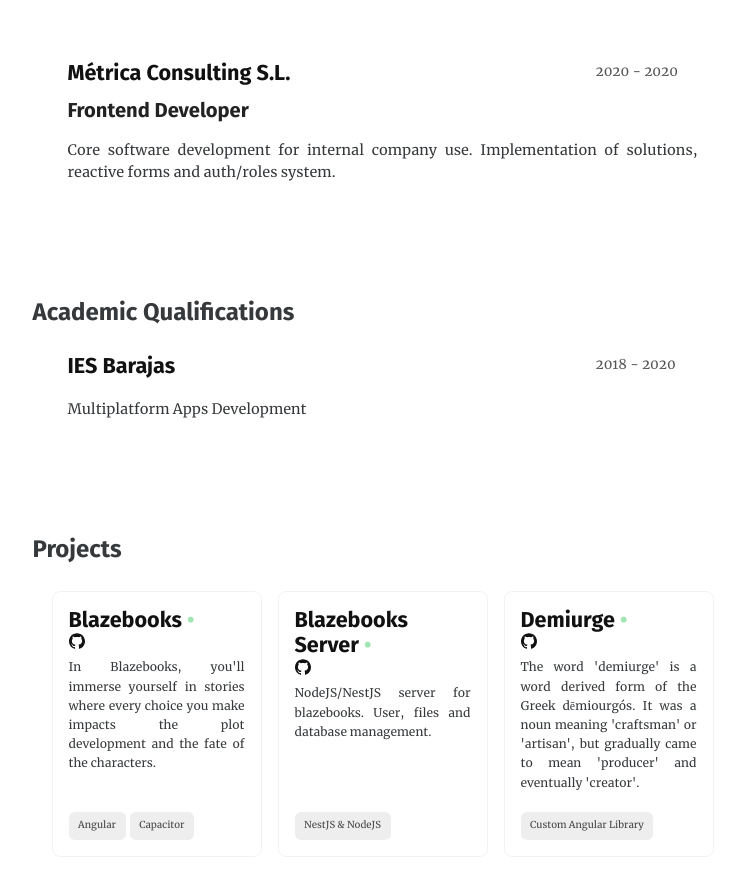
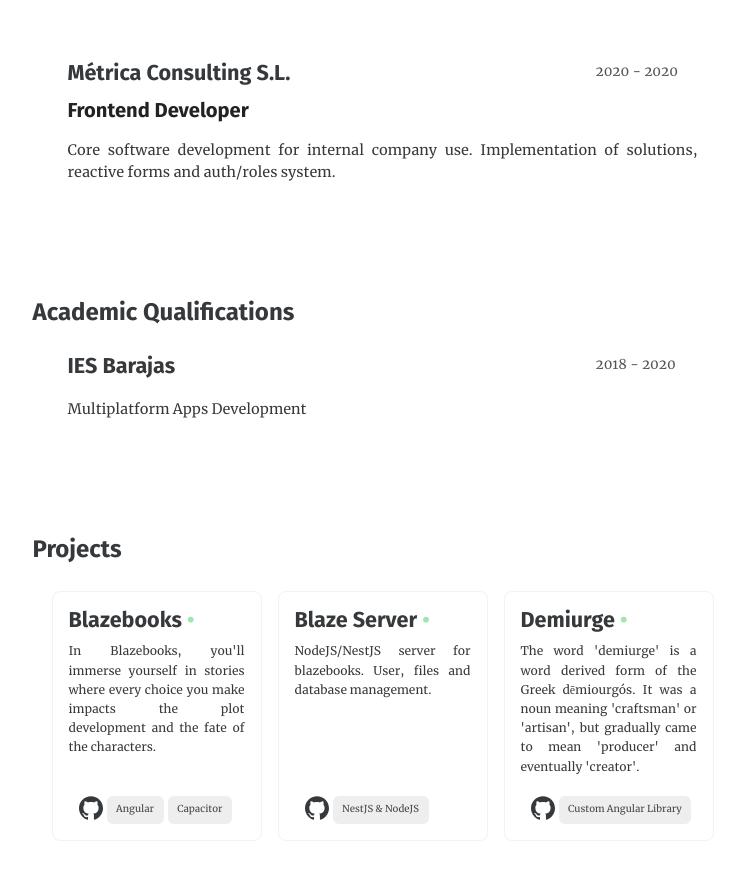
Before and after one commit to N0M4D-D3V/porfolio, an Astro site: page /cv in a window 1280 px wide. Shown: the part 1256-2132 px from the top of the page, without its empty margins (250-995 px from the left). Built offline with nearby package versions, Linux system fonts and the light colour scheme; Astro itself is replaced by a stand-in of ours.

Commit message:
dark theme fixes

```diff
--- a/package.json
+++ b/package.json
@@ -12,7 +12,7 @@
   "dependencies": {
     "@astrojs/mdx": "^2.0.0",
     "@astrojs/svelte": "^5.0.0",
-    "@astrojs/tailwind": "5.0.4",
+    "@astrojs/tailwind": "^5.0.4",
     "astro": "^4.0.1",
     "reading-time": "^1.5.0",
     "rehype-external-links": "^3.0.0",
--- a/src/components/cv/Education.astro
+++ b/src/components/cv/Education.astro
@@ -44,7 +44,6 @@ import { education } from "../../data/cv/cv-en.json";
 
   article h3 {
     font-weight: 500;
-    color: #111;
   }
 
   header {
--- a/src/components/cv/Experience.astro
+++ b/src/components/cv/Experience.astro
@@ -51,11 +51,6 @@ import { work } from "../../data/cv/cv-en.json";
 
   article h3 {
     font-weight: 500;
-    color: #111;
-  }
-
-  article a {
-    color: #111;
   }
 
   article a:hover {
--- a/src/components/cv/Projects.astro
+++ b/src/components/cv/Projects.astro
@@ -19,6 +19,10 @@ import { projects } from "../../data/cv/cv-en.json";
                       {name}
                     </a>
                     {isActive && <span>•</span>}
+                  </h3>
+                  <p>{description}</p>
+                </header>
+                <footer>
                   {github && (
                     <a
                       class="github-code-link"
@@ -29,10 +33,6 @@ import { projects } from "../../data/cv/cv-en.json";
                       <GitHub />
                     </a>
                   )}
-                  </h3>
-                  <p>{description}</p>
-                </header>
-                <footer>
                   {highlights.map((highlight) => {
                     return <span>{highlight}</span>;
                   })}
@@ -72,10 +72,6 @@ import { projects } from "../../data/cv/cv-en.json";
     margin-bottom: 4px;
   }
 
-  article a {
-    color: #111;
-  }
-
   article a:hover {
     text-decoration: underline;
   }
@@ -111,7 +107,7 @@ import { projects } from "../../data/cv/cv-en.json";
   }
 
   .github-code-link {
-    margin-left: 5px;
+    margin-left: 10px;
   }
 
   @keyframes flicker {
--- a/src/data/cv/cv-en.json
+++ b/src/data/cv/cv-en.json
@@ -171,7 +171,7 @@
       "github": "https://github.com/YandrosChaos/YandrosChaos"
     },
     {
-      "name": "Blazebooks Server",
+      "name": "Blaze Server",
       "isActive": true,
       "description": "NodeJS/NestJS server for blazebooks. User, files and database management.",
       "highlights": ["NestJS & NodeJS"],
--- a/src/icons/GitHub.astro
+++ b/src/icons/GitHub.astro
@@ -1,6 +1,6 @@
 <svg
-  width="16"
-  height="16"
+  width="24"
+  height="24"
   viewBox="0 0 24 24"
   xmlns="http://www.w3.org/2000/svg"
   ><title>GitHub</title><path
```
Lines whose indentation alone changed are shown as unchanged.
